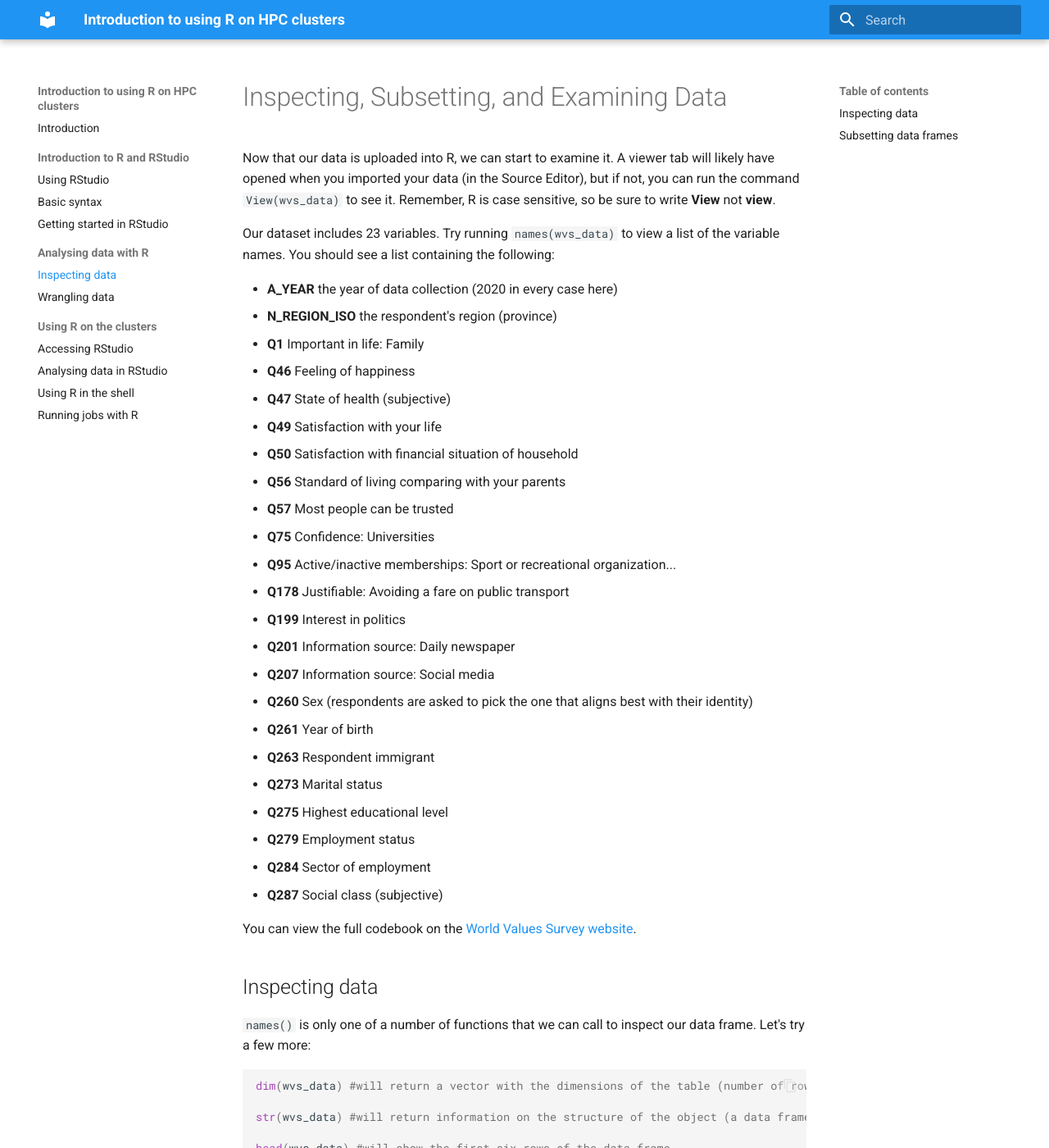
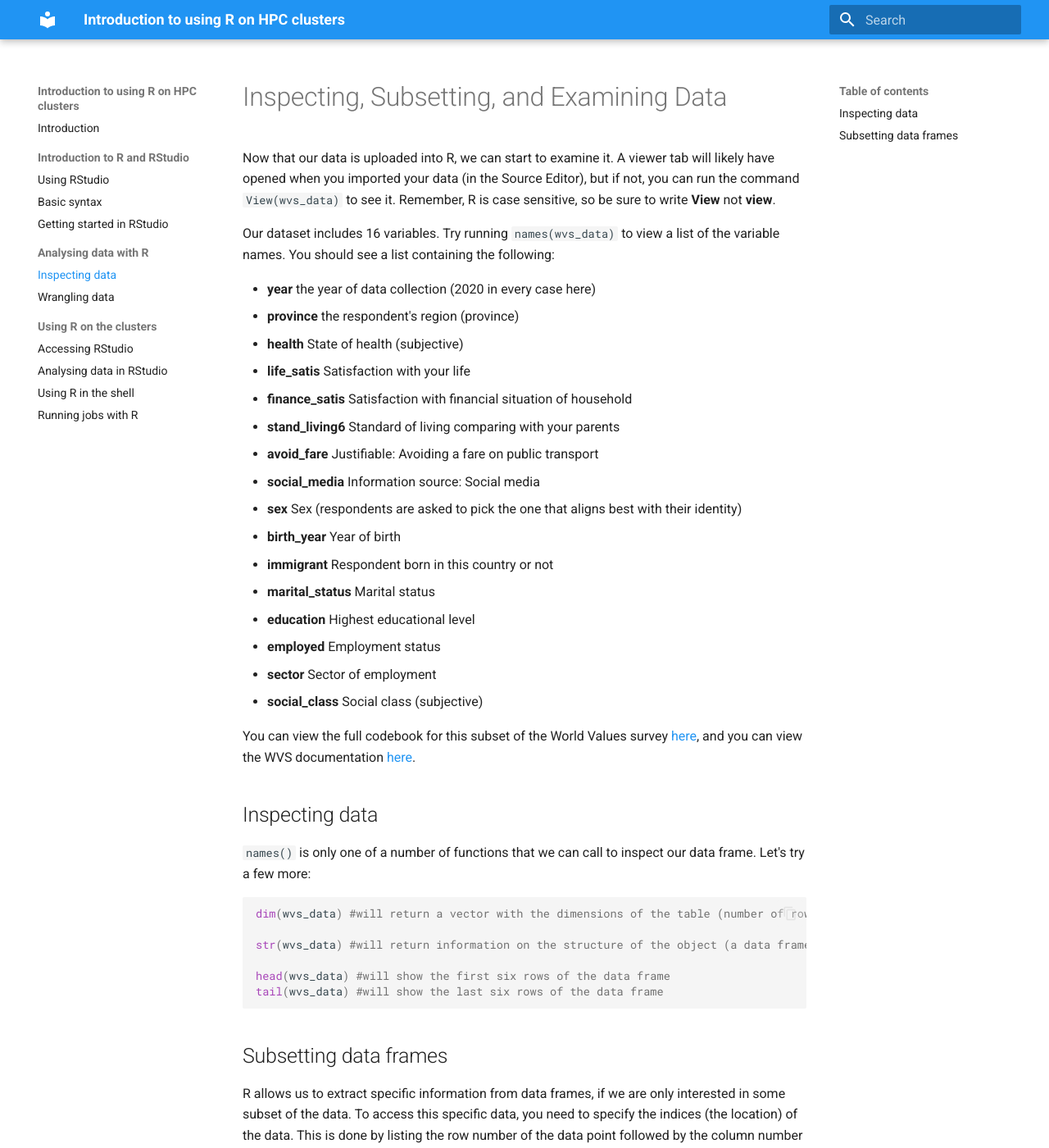
Before and after one commit to finnsdottir/r-clusters-may2026, an MkDocs documentation site: the page built from docs/inspecting.md, in a window 1280 px wide and 1400 px high. Shown: the whole window at 82% size. Built offline with MkDocs 1.6.1 and Material for MkDocs 9.7.7, drawn with Linux system fonts in a browser that asks for light colours; some of the changed text lies outside the part shown.

Commit message:
added an updated wrangling page, and made changes to the contents

````diff
--- a/docs/inspecting.md
+++ b/docs/inspecting.md
@@ -3,33 +3,26 @@
 
 Now that our data is uploaded into R, we can start to examine it. A viewer tab will likely have opened when you imported your data (in the Source Editor), but if not, you can run the command `View(wvs_data)` to see it. Remember, R is case sensitive, so be sure to write **View** not **view**.
 
-Our dataset includes 23 variables. Try running `names(wvs_data)` to view a list of the variable names. You should see a list containing the following:
+Our dataset includes 16 variables. Try running `names(wvs_data)` to view a list of the variable names. You should see a list containing the following:
 
-- **A_YEAR** the year of data collection (2020 in every case here)
-- **N_REGION_ISO** the respondent's region (province)
-- **Q1** Important in life: Family
-- **Q46** Feeling of happiness
-- **Q47** State of health (subjective)
-- **Q49** Satisfaction with your life
-- **Q50** Satisfaction with financial situation of household
-- **Q56** Standard of living comparing with your parents
-- **Q57** Most people can be trusted
-- **Q75** Confidence: Universities
-- **Q95** Active/inactive memberships: Sport or recreational organization...
-- **Q178** Justifiable: Avoiding a fare on public transport
-- **Q199** Interest in politics
-- **Q201** Information source: Daily newspaper
-- **Q207** Information source: Social media
-- **Q260** Sex (respondents are asked to pick the one that aligns best with their identity)
-- **Q261** Year of birth
-- **Q263** Respondent immigrant
-- **Q273** Marital status
-- **Q275** Highest educational level
-- **Q279** Employment status
-- **Q284** Sector of employment
-- **Q287** Social class (subjective)
+- **year** the year of data collection (2020 in every case here)
+- **province** the respondent's region (province)
+- **health** State of health (subjective)
+- **life_satis** Satisfaction with your life
+- **finance_satis** Satisfaction with financial situation of household
+- **stand_living6** Standard of living comparing with your parents
+- **avoid_fare** Justifiable: Avoiding a fare on public transport
+- **social_media** Information source: Social media
+- **sex** Sex (respondents are asked to pick the one that aligns best with their identity)
+- **birth_year** Year of birth
+- **immigrant** Respondent born in this country or not
+- **marital_status** Marital status
+- **education** Highest educational level
+- **employed** Employment status
+- **sector** Sector of employment
+- **social_class** Social class (subjective)
 
-You can view the full codebook on the [World Values Survey website](https://www.worldvaluessurvey.org/WVSDocumentationWV7.jsp).
+You can view the full codebook for this subset of the World Values survey [here](./content/codebook.xlsx), and you can view the WVS documentation [here](https://www.worldvaluessurvey.org/WVSDocumentationWV7.jsp).
 
 ## Inspecting data
 
@@ -86,11 +79,11 @@ While factors look (and often behave) like character vectors, they are actually
 
 Once created, factors can only contain a pre-defined set of values, known as levels.
 
-Let's use factors to better understand the distribution of public and private sector employment in our dataset. First, we need to create a factor from the variable Q284. As the order of levels does not matter in this case, we can create an unordered, or nominal, factor.
+Lets use factors to better understand the distribution of public and private sector employment in our dataset. First, we need to create a factor from the variable `sector`. As the order of levels does not matter in this case, we can create an unordered, or nominal, factor.
 
 ```R
-#Start by creating a factor called emp_sector from the Q284 variable in our data frame. Remember that we use the $ symbol to locate a variable inside a data frame
-emp_sector <- factor(wvs_data$Q284)
+#Start by creating a factor called emp_sector from the sector variable in our data frame. Remember that we use the $ symbol to locate a variable inside a data frame
+emp_sector <- factor(wvs_data$sector)
 
 #Next, use the levels() function to print out the levels of the factor. You should see 4 different options for employment sector.
 levels(emp_sector)
@@ -115,7 +108,7 @@ By default, R always sorts levels in alphabetical order. This can be an issue wh
 To create an ordered factor, we need to add two arguments to the `factor()` function that we used above: an `ordered` argument, and a `levels` one. Let's assign this new factor to an object called `sm_news`.
 
 ```R
-sm_news <- factor(wvs_data$Q207,
+sm_news <- factor(wvs_data$social_media,
                   ordered=TRUE,
                   levels = c("Daily","Weekly","Monthly","Less than monthly","Never"))
 ```
````
Also changed, not shown: docs/wrangling.md (+172 -0 lines), docs/content/coef_plot.png (deleted), docs/content/educ_inc_plot.png (deleted), docs/content/nlsc_data.csv (deleted), docs/content/pipe_output.png (added), docs/content/split-output.png (added), docs/visualizing.md (added), 4 other files.
